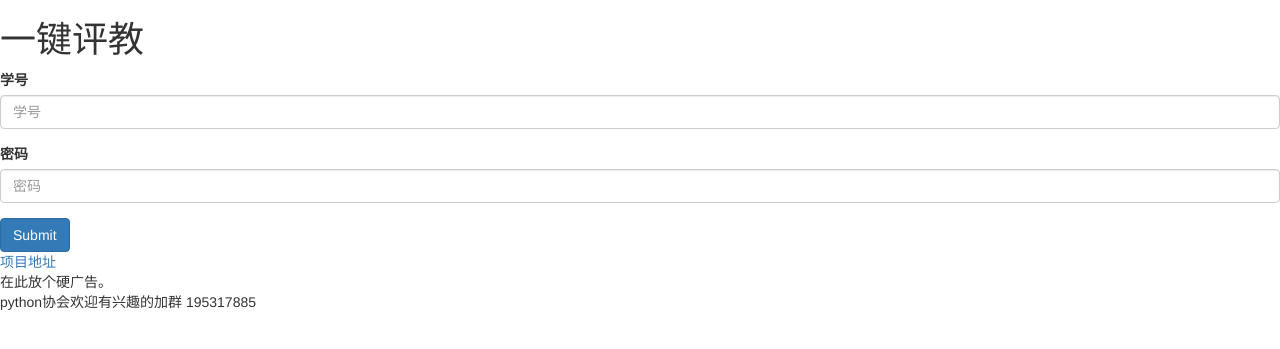
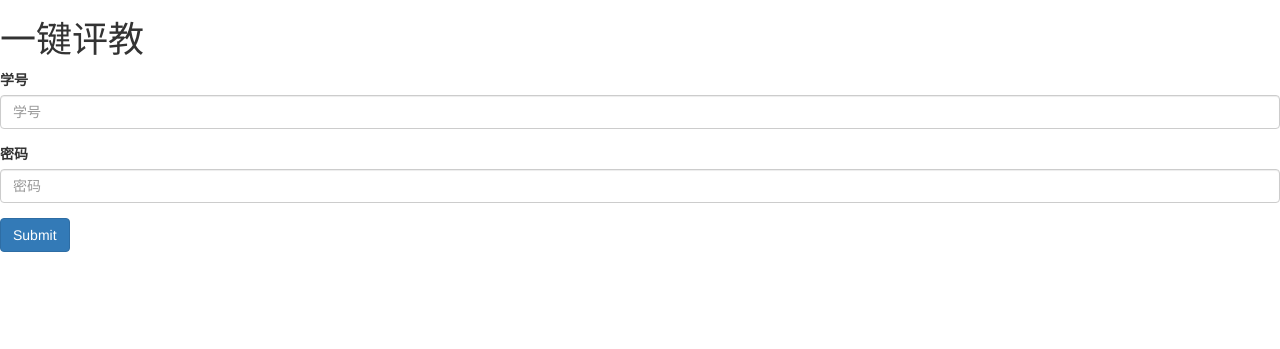
Before and after one commit to doldre/PingJiao, a Django app: page / in a window 1280 px wide. Shown: the top 349 px of the page. Run offline with Django 3.2, Linux system fonts and the light colour scheme; some libraries are stand-ins or nearby versions.

Commit message:
自定义主页
主页自定义

```diff
--- a/pj/templates/index.html
+++ b/pj/templates/index.html
@@ -9,7 +9,7 @@
 <html lang="en">
 <head>
     <meta charset="UTF-8">
-    <title>评教</title>
+    <title>一键评教</title>
 </head>
 <body>
 {# Display a form #}
@@ -23,10 +23,5 @@
     </button>
   {% endbuttons %}
 </form>
-<a href="https://github.com/doldre/PingJiao">项目地址</a>
-<p>
-    在此放个硬广告。 <br />
-    python协会欢迎有兴趣的加群 195317885
-</p>
 </body>
 </html>
--- a/pj/templates/response.html
+++ b/pj/templates/response.html
@@ -9,10 +9,14 @@
 <html lang="en">
 <head>
     <meta charset="UTF-8">
-    <title>评教</title>
+    <title>一键评教</title>
 </head>
 <body>
 {% for item in message %}
+{% if item="评教失败"}
+<p>是服务器开了小差，还是已经完成呢？赶紧去<a href="http://202.115.47.141/login.jsp">(点我前往教务处)查询一番吧<p>
+{% end if %}
 <label>{{ item }}</label> <br />
 {% endfor %}
+
 </body>
```
